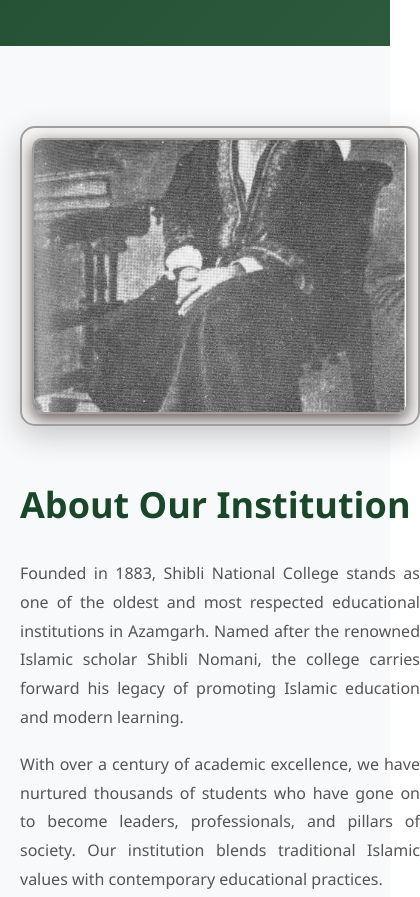
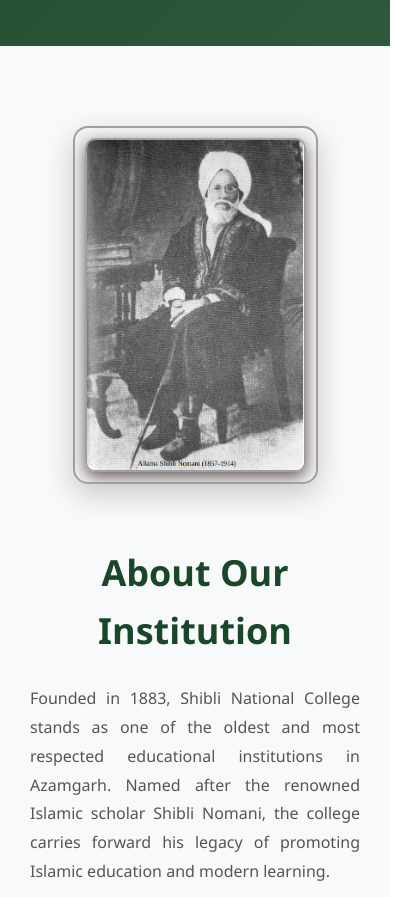
Before and after one commit to mevishalpatel-s/shibli-college2-website, a plain HTML site: page index.html in a window 390 px wide. Shown: the part 1080-1977 px from the top of the page, 420 px wide, since content can reach past the window. Drawn offline with Linux system fonts and the light colour scheme.

```diff
--- a/index.html
+++ b/index.html
@@ -6,6 +6,8 @@
     <meta name="viewport" content="width=device-width, initial-scale=1.0" />
     <title>Shibli National College - Azamgarh</title>
     <style>
+        /* ====== Full CSS (original + responsive hero & about-image fixes) ====== */
+
         * {
             margin: 0;
             padding: 0;
@@ -316,6 +318,7 @@
             opacity: 0.9;
         }
 
+        /* ===== ABOUT SECTION (RESPONSIVE) ===== */
         .about-section {
             background: #f8f9fa;
         }
@@ -328,23 +331,26 @@
         }
 
         .about-image {
+            width: 100%;
+            max-width: 400px;
+            height: auto;
             border-radius: 15px;
             overflow: hidden;
             box-shadow: 0 10px 30px rgba(0, 0, 0, 0.2);
-            width: 400px;
-            height: 600px;
             padding: 10px;
             background-color: rgb(243, 243, 242);
             border: 2px solid rgb(161, 158, 158);
+            margin: 0; /* will be centered on small screens by media query */
         }
 
         .about-image img {
             width: 100%;
-            height: 100%;
+            height: auto;
             object-fit: cover;
             box-shadow: 0px 5px 15px rgb(103, 92, 92);
             border-radius: 10px;
             border: 2px solid rgb(161, 158, 158);
+            display: block;
         }
 
         .about-text h2 {
@@ -379,7 +385,6 @@
             border-top: 4px solid #2ecc71;
             position: relative;
             overflow: hidden;
-
         }
 
         .course-card:hover {
@@ -523,7 +528,29 @@
             }
 
             .about-image {
-                height: 300px;
+                /* mobile override - center and shrink image */
+                width: 70%;
+                max-width: 300px;
+                margin-left: auto;
+                margin-right: auto;
+            }
+
+            .about-image img {
+                height: auto;
+            }
+
+            .about-text {
+                padding: 10px;
+                text-align: center;
+            }
+
+            .about-image {
+                height: auto; /* ensure not fixed on mobile */
+            }
+
+            .about-image img {
+                width: 100%;
+                height: auto;
             }
 
             .section-title {
```
